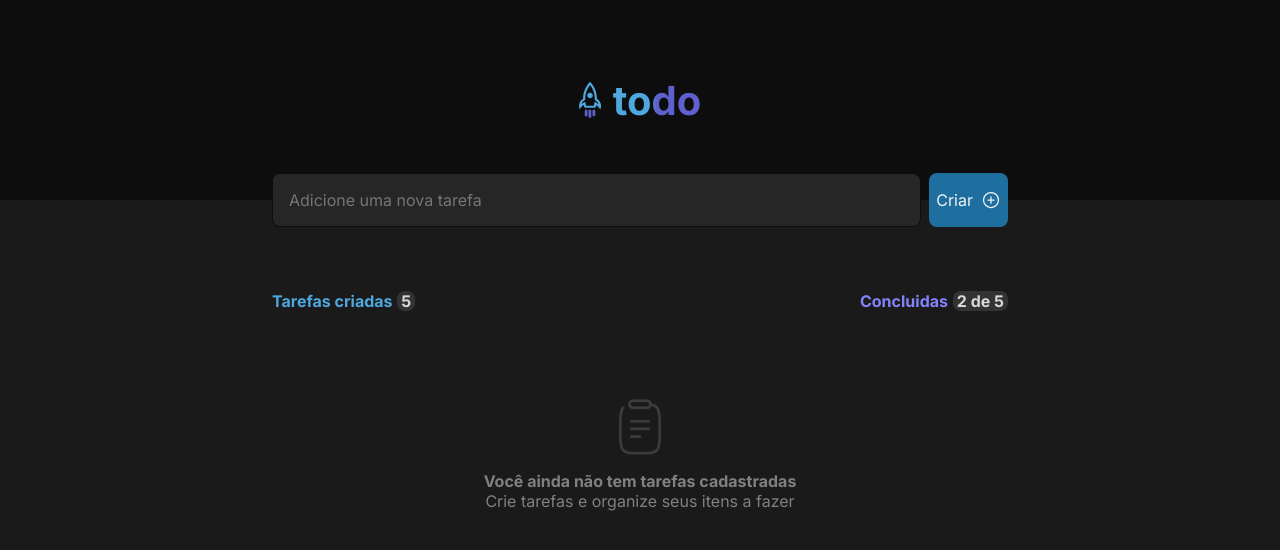
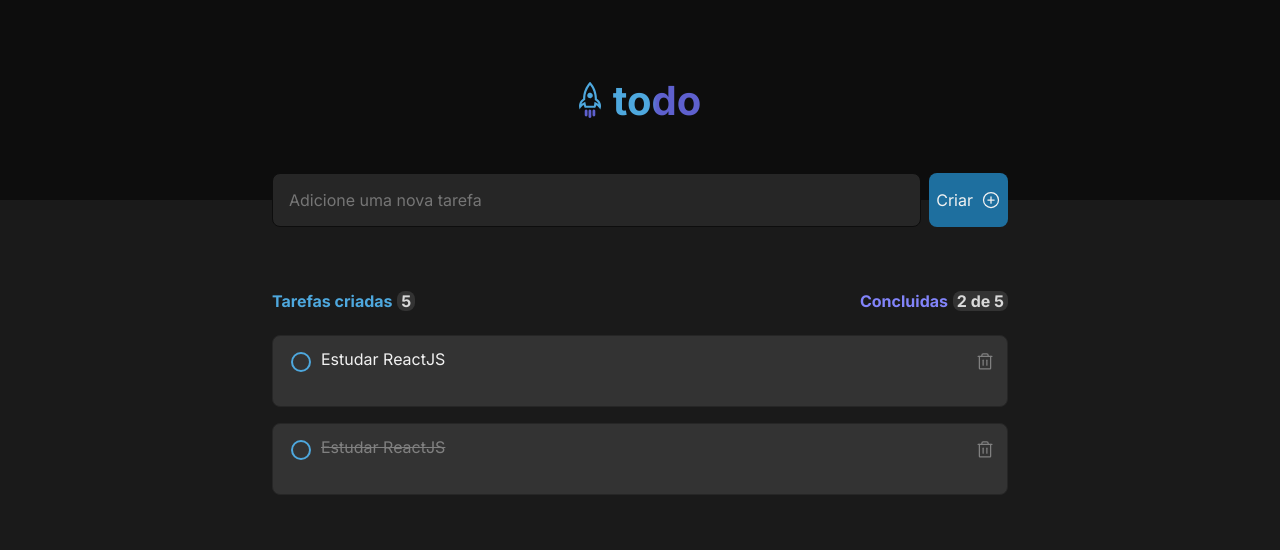
Before and after one commit to alisson-amaral-silva/desafio-01-react-ts, a React (Vite) app: page / in a window 1280 px wide. Shown: the top 550 px of the page. Built offline with nearby package versions, Linux system fonts and the light colour scheme.

Commit message:
criação do componente checkbox, sua estilização e criação de cada item na lista de tarefas

```diff
--- a/src/App.tsx
+++ b/src/App.tsx
@@ -2,16 +2,28 @@ import styles from './App.module.css'
 import { Header } from './components/Header'
 import { AddTask } from './components/AddTask'
 import './global.css'
-import { TaskList } from './components/TaskList'
+import { TaskList, Tasks } from './components/TaskList'
 
 function App() {
+  const tasks = [
+    {
+      id: 1,
+      description: 'Estudar ReactJS',
+      isCompleted: false
+    },
+    {
+      id: 2,
+      description: 'Estudar ReactJS',
+      isCompleted: true
+    }
+  ] as Tasks[]
   return (
     <>
       <Header />
       <div className={styles.wrapper}>
         <AddTask />
         <main>
-          <TaskList />
+          <TaskList tasks={tasks} />
         </main>
       </div>
     </>
--- /dev/null
+++ b/src/components/Checkbox/Checkbox.module.css
@@ -0,0 +1,60 @@
+.round {
+  position: relative;
+}
+
+.round label {
+  background-color: transparent;
+  border: 2px solid var(--blue-300);
+  border-radius: 50%;
+  cursor: pointer;
+  height: 20px;
+  left: 0;
+  position: absolute;
+  top: 0;
+  width: 20px;
+}
+
+.round label:hover {
+  border: 2px solid var(--blue-500);
+  background-color: rgba(30, 111, 159, 0.5);
+}
+
+.round label:after {
+  border: 2px solid #fff;
+  border-top: none;
+  border-right: none;
+  content: "";
+  height: 5px;
+  left: 3px;
+  opacity: 0;
+  position: absolute;
+  top: 4px;
+  transform: rotate(-45deg);
+  width: 8px;
+}
+
+.round input[type="checkbox"] {
+  visibility: hidden;
+}
+
+.round input[type="checkbox"]:hover {
+  border: 2px solid var(--purple-500);
+}
+
+.round input[type="checkbox"]:checked + label {
+  background-color: var(--purple-500);
+  border-color: var(--purple-500);
+}
+
+.round input[type="checkbox"]:checked:hover + label {
+  background-color: var(--purple-300);
+  border-color: var(--purple-300);
+}
+
+.round input[type="checkbox"]:checked + label:after {
+  opacity: 1;
+}
+
+.container {
+  margin: 0 auto;
+}
--- /dev/null
+++ b/src/components/Checkbox/index.tsx
@@ -0,0 +1,14 @@
+import styles from './Checkbox.module.css'
+interface CheckboxProps {
+  id: string
+}
+export function Checkbox({id}: CheckboxProps) {
+  return (
+    <div className={styles.container}>
+      <div className={styles.round}>
+        <input type="checkbox" id={id} />
+        <label htmlFor={id}></label>
+      </div>
+    </div>
+  )
+}
--- a/src/components/TaskList/TaskList.module.css
+++ b/src/components/TaskList/TaskList.module.css
@@ -38,6 +38,54 @@
   border-radius: 20%/100px 100px 0 0;
 } */
 
+.listWrapper {
+  margin-top: 1.5rem;
+}
+
+.boxWrapper {
+  background: var(--gray-400);
+  width: 100%;
+  height: 4.5rem;
+  display: grid;
+  grid-template-columns: 1rem 1fr 1rem;
+  align-items: flex-start;
+  padding: 1rem;
+  gap: 1rem;
+  border-radius: 8px;
+  border: 1px solid var(--gray-500);
+}
+
+.boxWrapper + .boxWrapper {
+  margin-top: 1rem;
+}
+
+.defaultTaskText {
+  color: var(--gray-100);
+  line-height: 0.9;
+}
+
+.completedTaskText {
+  text-decoration: line-through;
+  color: var(--gray-300);
+  line-height: 0.9;
+}
+
+.boxWrapper button {
+  color: var(--gray-100);
+}
+
+.boxWrapper button {
+  background: transparent;
+  border: 0;
+  color: var(--gray-300);
+  cursor: pointer;
+
+  line-height: 0;
+}
+
+.boxWrapper button:hover {
+  color: var(--red-500);
+}
 .emptyListWrapper {
   display: flex;
   flex-direction: column;
--- a/src/components/TaskList/index.tsx
+++ b/src/components/TaskList/index.tsx
@@ -1,5 +1,7 @@
 import styles from './TaskList.module.css'
 import clipboard from '../../assets/clipboard.svg'
+import { Trash } from 'phosphor-react'
+import { Checkbox } from '../Checkbox'
 
 export interface Tasks {
   id: number
@@ -24,7 +26,30 @@ export function TaskList({ tasks }: TaskListProps) {
           <span>2 de 5</span>
         </strong>
       </header>
-      {!tasks?.length && (
+      {tasks?.length ? (
+        <div className={styles.listWrapper}>
+          {tasks.map((task, index) => {
+            return (
+              <div className={styles.boxWrapper}>
+                <Checkbox id={`${index}`} />
+                <span
+                  className={
+                    task.isCompleted
+                      ? styles.completedTaskText
+                      : styles.defaultTaskText
+                  }
+                >
+                  {task.description}
+                </span>
+
+                <button>
+                  <Trash size={20} />
+                </button>
+              </div>
+            )
+          })}
+        </div>
+      ) : (
         <div className={styles.emptyListWrapper}>
           <img src={clipboard} alt="icone de lista de itens" />
           <strong>Você ainda não tem tarefas cadastradas</strong>
```
